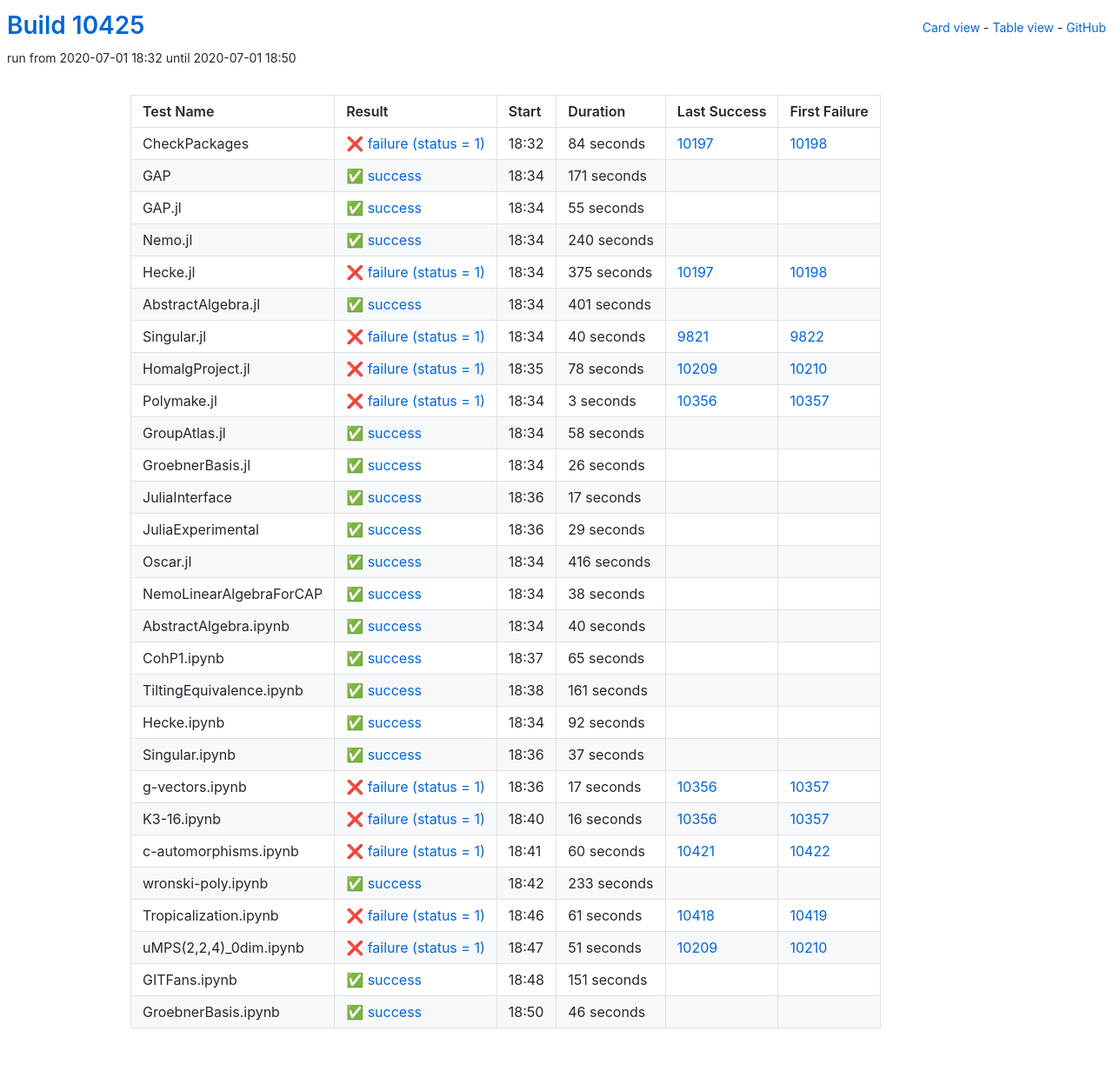
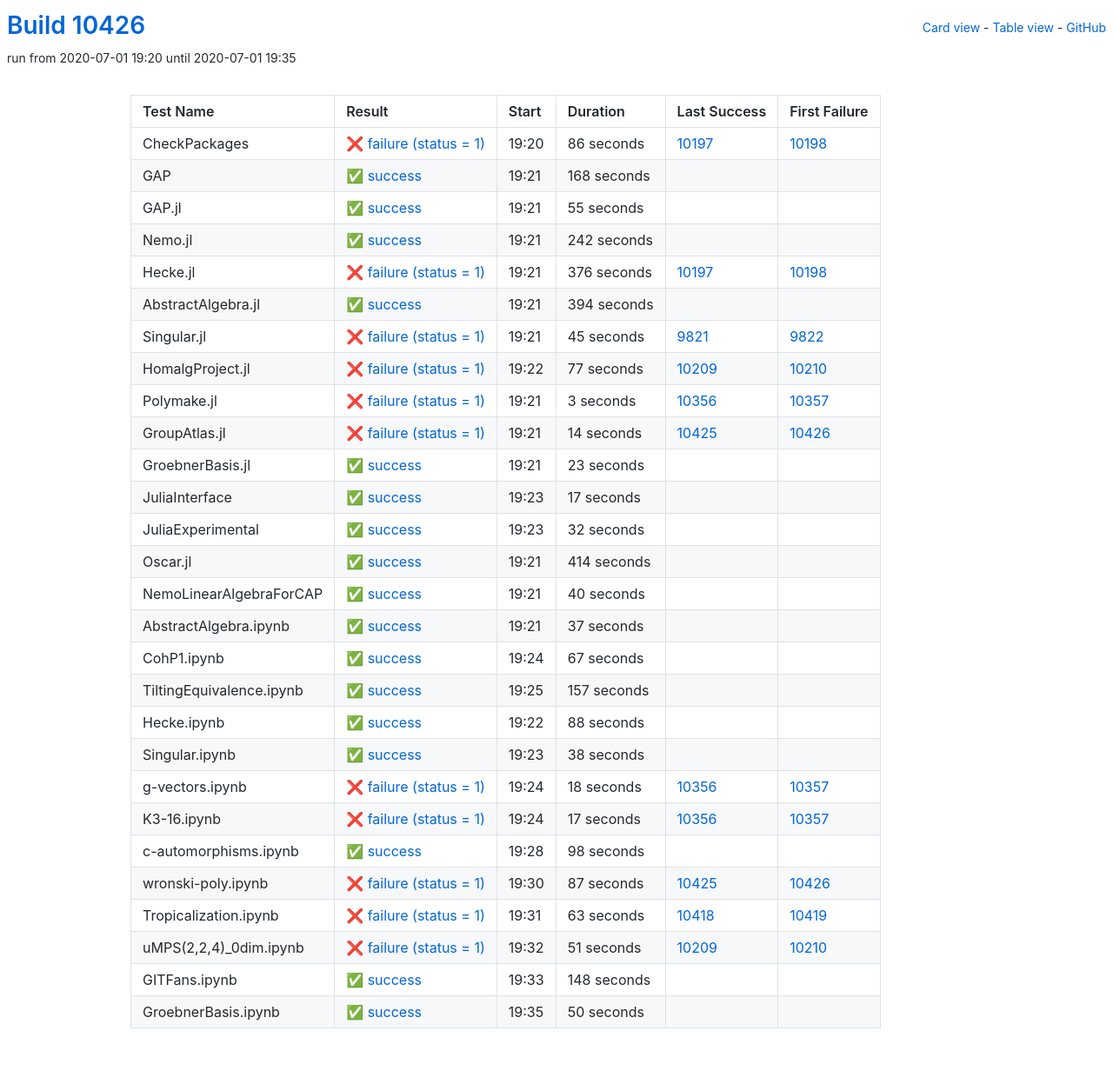
Before and after one commit to oscar-system/oscar-ci-status, a Jekyll site: the page built from table.html, in a window 1280 px wide. Shown: the whole page at 87% size. Built offline with Jekyll 4.4.1, drawn with Linux system fonts in a browser that asks for light colours.

Commit message:
Build #10426

```diff
--- a/_data/ci.yml
+++ b/_data/ci.yml
@@ -1,6 +1,6 @@
 ---
-build: 10425
-build_url: https://oscarci.mathematik.uni-kl.de/job/oscar/10425/
+build: 10426
+build_url: https://oscarci.mathematik.uni-kl.de/job/oscar/10426/
 job: oscar
 organization: oscar-system
 repo: oscar-ci-status
@@ -8,32 +8,32 @@
 tests:
 - name: CheckPackages
   id: checkpackages
-  log: https://oscarci.mathematik.uni-kl.de/job/oscar/10425/artifact/logs/build-10425/CheckPackages.log
-  start: 2020-07-01 18:32
+  log: https://oscarci.mathematik.uni-kl.de/job/oscar/10426/artifact/logs/build-10426/CheckPackages.log
+  start: 2020-07-01 19:20
   success: false
   exitcode: 1
   status: failure
-  duration: 84
+  duration: 86
   last_success: 10197
   last_success_url: https://oscarci.mathematik.uni-kl.de/job/oscar/10197/
   first_failure: 10198
   first_failure_url: https://oscarci.mathematik.uni-kl.de/job/oscar/10198/
 - name: GAP
   id: gap
-  log: https://oscarci.mathematik.uni-kl.de/job/oscar/10425/artifact/logs/build-10425/GAP.log
-  start: 2020-07-01 18:34
+  log: https://oscarci.mathematik.uni-kl.de/job/oscar/10426/artifact/logs/build-10426/GAP.log
+  start: 2020-07-01 19:21
   success: true
   exitcode: 0
   status: success
-  duration: 171
+  duration: 168
   last_success: false
   last_success_url:
   first_failure: false
   first_failure_url:
 - name: GAP.jl
   id: gap-jl
-  log: https://oscarci.mathematik.uni-kl.de/job/oscar/10425/artifact/logs/build-10425/GAP.jl.log
-  start: 2020-07-01 18:34
+  log: https://oscarci.mathematik.uni-kl.de/job/oscar/10426/artifact/logs/build-10426/GAP.jl.log
+  start: 2020-07-01 19:21
   success: true
   exitcode: 0
   status: success
@@ -44,68 +44,68 @@
   first_failure_url:
 - name: Nemo.jl
   id: nemo-jl
-  log: https://oscarci.mathematik.uni-kl.de/job/oscar/10425/artifact/logs/build-10425/Nemo.jl.log
-  start: 2020-07-01 18:34
+  log: https://oscarci.mathematik.uni-kl.de/job/oscar/10426/artifact/logs/build-10426/Nemo.jl.log
+  start: 2020-07-01 19:21
   success: true
   exitcode: 0
   status: success
-  duration: 240
+  duration: 242
   last_success: false
   last_success_url:
   first_failure: false
   first_failure_url:
 - name: Hecke.jl
   id: hecke-jl
-  log: https://oscarci.mathematik.uni-kl.de/job/oscar/10425/artifact/logs/build-10425/Hecke.jl.log
-  start: 2020-07-01 18:34
+  log: https://oscarci.mathematik.uni-kl.de/job/oscar/10426/artifact/logs/build-10426/Hecke.jl.log
+  start: 2020-07-01 19:21
   success: false
   exitcode: 1
   status: failure
-  duration: 375
+  duration: 376
   last_success: 10197
   last_success_url: https://oscarci.mathematik.uni-kl.de/job/oscar/10197/
   first_failure: 10198
   first_failure_url: https://oscarci.mathematik.uni-kl.de/job/oscar/10198/
 - name: AbstractAlgebra.jl
   id: abstractalgebra-jl
-  log: https://oscarci.mathematik.uni-kl.de/job/oscar/10425/artifact/logs/build-10425/AbstractAlgebra.jl.log
-  start: 2020-07-01 18:34
+  log: https://oscarci.mathematik.uni-kl.de/job/oscar/10426/artifact/logs/build-10426/AbstractAlgebra.jl.log
+  start: 2020-07-01 19:21
   success: true
   exitcode: 0
   status: success
-  duration: 401
+  duration: 394
   last_success: false
   last_success_url:
   first_failure: false
   first_failure_url:
 - name: Singular.jl
   id: singular-jl
-  log: https://oscarci.mathematik.uni-kl.de/job/oscar/10425/artifact/logs/build-10425/Singular.jl.log
-  start: 2020-07-01 18:34
+  log: https://oscarci.mathematik.uni-kl.de/job/oscar/10426/artifact/logs/build-10426/Singular.jl.log
+  start: 2020-07-01 19:21
   success: false
   exitcode: 1
   status: failure
-  duration: 40
+  duration: 45
   last_success: 9821
   last_success_url: https://oscarci.mathematik.uni-kl.de/job/oscar/9821/
   first_failure: 9822
   first_failure_url: https://oscarci.mathematik.uni-kl.de/job/oscar/9822/
 - name: HomalgProject.jl
   id: homalgproject-jl
-  log: https://oscarci.mathematik.uni-kl.de/job/oscar/10425/artifact/logs/build-10425/HomalgProject.jl.log
-  start: 2020-07-01 18:35
+  log: https://oscarci.mathematik.uni-kl.de/job/oscar/10426/artifact/logs/build-10426/HomalgProject.jl.log
+  start: 2020-07-01 19:22
   success: false
   exitcode: 1
   status: failure
-  duration: 78
+  duration: 77
   last_success: 10209
   last_success_url: https://oscarci.mathematik.uni-kl.de/job/oscar/10209/
   first_failure: 10210
   first_failure_url: https://oscarci.mathematik.uni-kl.de/job/oscar/10210/
 - name: Polymake.jl
   id: polymake-jl
-  log: https://oscarci.mathematik.uni-kl.de/job/oscar/10425/artifact/logs/build-10425/Polymake.jl.log
-  start: 2020-07-01 18:34
+  log: https://oscarci.mathematik.uni-kl.de/job/oscar/10426/artifact/logs/build-10426/Polymake.jl.log
+  start: 2020-07-01 19:21
   success: false
   exitcode: 1
   status: failure
@@ -116,32 +116,32 @@
   first_failure_url: https://oscarci.mathematik.uni-kl.de/job/oscar/10357/
 - name: GroupAtlas.jl
   id: groupatlas-jl
-  log: https://oscarci.mathematik.uni-kl.de/job/oscar/10425/artifact/logs/build-10425/GroupAtlas.jl.log
-  start: 2020-07-01 18:34
+  log: https://oscarci.mathematik.uni-kl.de/job/oscar/10426/artifact/logs/build-10426/GroupAtlas.jl.log
+  start: 2020-07-01 19:21
+  success: false
+  exitcode: 1
+  status: failure
+  duration: 14
+  last_success: 10425
+  last_success_url: https://oscarci.mathematik.uni-kl.de/job/oscar/10425/
+  first_failure: 10426
+  first_failure_url: https://oscarci.mathematik.uni-kl.de/job/oscar/10426/
+- name: GroebnerBasis.jl
+  id: groebnerbasis-jl
+  log: https://oscarci.mathematik.uni-kl.de/job/oscar/10426/artifact/logs/build-10426/GroebnerBasis.jl.log
+  start: 2020-07-01 19:21
   success: true
   exitcode: 0
   status: success
-  duration: 58
-  last_success: false
-  last_success_url:
-  first_failure: false
-  first_failure_url:
-- name: GroebnerBasis.jl
-  id: groebnerbasis-jl
-  log: https://oscarci.mathematik.uni-kl.de/job/oscar/10425/artifact/logs/build-10425/GroebnerBasis.jl.log
-  start: 2020-07-01 18:34
-  success: true
-  exitcode: 0
-  status: success
-  duration: 26
+  duration: 23
   last_success: false
   last_success_url:
   first_failure: false
   first_failure_url:
 - name: JuliaInterface
   id: juliainterface
-  log: https://oscarci.mathematik.uni-kl.de/job/oscar/10425/artifact/logs/build-10425/JuliaInterface.log
-  start: 2020-07-01 18:36
+  log: https://oscarci.mathematik.uni-kl.de/job/oscar/10426/artifact/logs/build-10426/JuliaInterface.log
+  start: 2020-07-01 19:23
   success: true
   exitcode: 0
   status: success
@@ -152,32 +152,92 @@
   first_failure_url:
 - name: JuliaExperimental
   id: juliaexperimental
-  log: https://oscarci.mathematik.uni-kl.de/job/oscar/10425/artifact/logs/build-10425/JuliaExperimental.log
-  start: 2020-07-01 18:36
+  log: https://oscarci.mathematik.uni-kl.de/job/oscar/10426/artifact/logs/build-10426/JuliaExperimental.log
+  start: 2020-07-01 19:23
   success: true
   exitcode: 0
   status: success
-  duration: 29
+  duration: 32
   last_success: false
   last_success_url:
   first_failure: false
   first_failure_url:
 - name: Oscar.jl
   id: oscar-jl
-  log: https://oscarci.mathematik.uni-kl.de/job/oscar/10425/artifact/logs/build-10425/Oscar.jl.log
-  start: 2020-07-01 18:34
+  log: https://oscarci.mathematik.uni-kl.de/job/oscar/10426/artifact/logs/build-10426/Oscar.jl.log
+  start: 2020-07-01 19:21
   success: true
   exitcode: 0
   status: success
-  duration: 416
+  duration: 414
   last_success: false
   last_success_url:
   first_failure: false
   first_failure_url:
 - name: NemoLinearAlgebraForCAP
   id: nemolinearalgebraforcap
-  log: https://oscarci.mathematik.uni-kl.de/job/oscar/10425/artifact/logs/build-10425/NemoLinearAlgebraForCAP.log
-  start: 2020-07-01 18:34
+  log: https://oscarci.mathematik.uni-kl.de/job/oscar/10426/artifact/logs/build-10426/NemoLinearAlgebraForCAP.log
+  start: 2020-07-01 19:21
+  success: true
+  exitcode: 0
+  status: success
+  duration: 40
+  last_success: false
+  last_success_url:
+  first_failure: false
+  first_failure_url:
+- name: AbstractAlgebra.ipynb
+  id: abstractalgebra-ipynb
+  log: https://oscarci.mathematik.uni-kl.de/job/oscar/10426/artifact/logs/build-10426/AbstractAlgebra.ipynb.log
+  start: 2020-07-01 19:21
+  success: true
+  exitcode: 0
+  status: success
+  duration: 37
+  last_success: false
+  last_success_url:
+  first_failure: false
+  first_failure_url:
+- name: CohP1.ipynb
+  id: cohp1-ipynb
+  log: https://oscarci.mathematik.uni-kl.de/job/oscar/10426/artifact/logs/build-10426/CohP1.ipynb.log
+  start: 2020-07-01 19:24
+  success: true
+  exitcode: 0
+  status: success
+  duration: 67
+  last_success: false
+  last_success_url:
+  first_failure: false
+  first_failure_url:
+- name: TiltingEquivalence.ipynb
+  id: tiltingequivalence-ipynb
+  log: https://oscarci.mathematik.uni-kl.de/job/oscar/10426/artifact/logs/build-10426/TiltingEquivalence.ipynb.log
+  start: 2020-07-01 19:25
+  success: true
+  exitcode: 0
+  status: success
+  duration: 157
+  last_success: false
+  last_success_url:
+  first_failure: false
+  first_failure_url:
+- name: Hecke.ipynb
+  id: hecke-ipynb
+  log: https://oscarci.mathematik.uni-kl.de/job/oscar/10426/artifact/logs/build-10426/Hecke.ipynb.log
+  start: 2020-07-01 19:22
+  success: true
+  exitcode: 0
+  status: success
+  duration: 88
+  last_success: false
+  last_success_url:
+  first_failure: false
+  first_failure_url:
+- name: Singular.ipynb
+  id: singular-ipynb
+  log: https://oscarci.mathematik.uni-kl.de/job/oscar/10426/artifact/logs/build-10426/Singular.ipynb.log
+  start: 2020-07-01 19:23
   success: true
   exitcode: 0
   status: success
@@ -186,70 +246,22 @@
   last_success_url:
   first_failure: false
   first_failure_url:
-- name: AbstractAlgebra.ipynb
-  id: abstractalgebra-ipynb
-  log: https://oscarci.mathematik.uni-kl.de/job/oscar/10425/artifact/logs/build-10425/AbstractAlgebra.ipynb.log
-  start: 2020-07-01 18:34
-  success: true
-  exitcode: 0
-  status: success
-  duration: 40
-  last_success: false
-  last_success_url:
-  first_failure: false
-  first_failure_url:
-- name: CohP1.ipynb
-  id: cohp1-ipynb
-  log: https://oscarci.mathematik.uni-kl.de/job/oscar/10425/artifact/logs/build-10425/CohP1.ipynb.log
-  start: 2020-07-01 18:37
-  success: true
-  exitcode: 0
-  status: success
-  duration: 65
-  last_success: false
-  last_success_url:
-  first_failure: false
-  first_failure_url:
-- name: TiltingEquivalence.ipynb
-  id: tiltingequivalence-ipynb
-  log: https://oscarci.mathematik.uni-kl.de/job/oscar/10425/artifact/logs/build-10425/TiltingEquivalence.ipynb.log
-  start: 2020-07-01 18:38
-  success: true
-  exitcode: 0
-  status: success
-  duration: 161
-  last_success: false
-  last_success_url:
-  first_failure: false
-  first_failure_url:
-- name: Hecke.ipynb
-  id: hecke-ipynb
-  log: https://oscarci.mathematik.uni-kl.de/job/oscar/10425/artifact/logs/build-10425/Hecke.ipynb.log
-  start: 2020-07-01 18:34
-  success: true
-  exitcode: 0
-  status: success
-  duration: 92
-  last_success: false
-  last_success_url:
-  first_failure: false
-  first_failure_url:
-- name: Singular.ipynb
-  id: singular-ipynb
-  log: https://oscarci.mathematik.uni-kl.de/job/oscar/10425/artifact/logs/build-10425/Singular.ipynb.log
-  start: 2020-07-01 18:36
-  success: true
-  exitcode: 0
-  status: success
-  duration: 37
-  last_success: false
-  last_success_url:
-  first_failure: false
-  first_failure_url:
 - name: g-vectors.ipynb
   id: g-vectors-ipynb
-  log: https://oscarci.mathematik.uni-kl.de/job/oscar/10425/artifact/logs/build-10425/g-vectors.ipynb.log
-  start: 2020-07-01 18:36
+  log: https://oscarci.mathematik.uni-kl.de/job/oscar/10426/artifact/logs/build-10426/g-vectors.ipynb.log
+  start: 2020-07-01 19:24
+  success: false
+  exitcode: 1
+  status: failure
+  duration: 18
+  last_success: 10356
+  last_success_url: https://oscarci.mathematik.uni-kl.de/job/oscar/10356/
+  first_failure: 10357
+  first_failure_url: https://oscarci.mathematik.uni-kl.de/job/oscar/10357/
+- name: K3-16.ipynb
+  id: k3-16-ipynb
+  log: https://oscarci.mathematik.uni-kl.de/job/oscar/10426/artifact/logs/build-10426/K3-16.ipynb.log
+  start: 2020-07-01 19:24
   success: false
   exitcode: 1
   status: failure
@@ -258,58 +270,46 @@
   last_success_url: https://oscarci.mathematik.uni-kl.de/job/oscar/10356/
   first_failure: 10357
   first_failure_url: https://oscarci.mathematik.uni-kl.de/job/oscar/10357/
-- name: K3-16.ipynb
-  id: k3-16-ipynb
-  log: https://oscarci.mathematik.uni-kl.de/job/oscar/10425/artifact/logs/build-10425/K3-16.ipynb.log
-  start: 2020-07-01 18:40
-  success: false
-  exitcode: 1
-  status: failure
-  duration: 16
-  last_success: 10356
-  last_success_url: https://oscarci.mathematik.uni-kl.de/job/oscar/10356/
-  first_failure: 10357
-  first_failure_url: https://oscarci.mathematik.uni-kl.de/job/oscar/10357/
 - name: c-automorphisms.ipynb
   id: c-automorphisms-ipynb
-  log: https://oscarci.mathematik.uni-kl.de/job/oscar/10425/artifact/logs/build-10425/c-automorphisms.ipynb.log
-  start: 2020-07-01 18:41
-  success: false
-  exitcode: 1
-  status: failure
-  duration: 60
-  last_success: 10421
-  last_success_url: https://oscarci.mathematik.uni-kl.de/job/oscar/10421/
-  first_failure: 10422
-  first_failure_url: https://oscarci.mathematik.uni-kl.de/job/oscar/10422/
-- name: wronski-poly.ipynb
-  id: wronski-poly-ipynb
-  log: https://oscarci.mathematik.uni-kl.de/job/oscar/10425/artifact/logs/build-10425/wronski-poly.ipynb.log
-  start: 2020-07-01 18:42
+  log: https://oscarci.mathematik.uni-kl.de/job/oscar/10426/artifact/logs/build-10426/c-automorphisms.ipynb.log
+  start: 2020-07-01 19:28
   success: true
   exitcode: 0
   status: success
-  duration: 233
+  duration: 98
   last_success: false
   last_success_url:
   first_failure: false
   first_failure_url:
-- name: Tropicalization.ipynb
-  id: tropicalization-ipynb
-  log: https://oscarci.mathematik.uni-kl.de/job/oscar/10425/artifact/logs/build-10425/Tropicalization.ipynb.log
-  start: 2020-07-01 18:46
+- name: wronski-poly.ipynb
+  id: wronski-poly-ipynb
+  log: https://oscarci.mathematik.uni-kl.de/job/oscar/10426/artifact/logs/build-10426/wronski-poly.ipynb.log
+  start: 2020-07-01 19:30
   success: false
   exitcode: 1
   status: failure
-  duration: 61
+  duration: 87
+  last_success: 10425
+  last_success_url: https://oscarci.mathematik.uni-kl.de/job/oscar/10425/
+  first_failure: 10426
+  first_failure_url: https://oscarci.mathematik.uni-kl.de/job/oscar/10426/
+- name: Tropicalization.ipynb
+  id: tropicalization-ipynb
+  log: https://oscarci.mathematik.uni-kl.de/job/oscar/10426/artifact/logs/build-10426/Tropicalization.ipynb.log
+  start: 2020-07-01 19:31
+  success: false
+  exitcode: 1
+  status: failure
+  duration: 63
   last_success: 10418
   last_success_url: https://oscarci.mathematik.uni-kl.de/job/oscar/10418/
   first_failure: 10419
   first_failure_url: https://oscarci.mathematik.uni-kl.de/job/oscar/10419/
 - name: uMPS(2,2,4)_0dim.ipynb
   id: umps-2-2-4-0dim-ipynb
-  log: https://oscarci.mathematik.uni-kl.de/job/oscar/10425/artifact/logs/build-10425/uMPS-2-2-4-_0dim.ipynb.log
-  start: 2020-07-01 18:47
+  log: https://oscarci.mathematik.uni-kl.de/job/oscar/10426/artifact/logs/build-10426/uMPS-2-2-4-_0dim.ipynb.log
+  start: 2020-07-01 19:32
   success: false
   exitcode: 1
   status: failure
@@ -320,24 +320,24 @@
   first_failure_url: https://oscarci.mathematik.uni-kl.de/job/oscar/10210/
 - name: GITFans.ipynb
   id: gitfans-ipynb
-  log: https://oscarci.mathematik.uni-kl.de/job/oscar/10425/artifact/logs/build-10425/GITFans.ipynb.log
-  start: 2020-07-01 18:48
+  log: https://oscarci.mathematik.uni-kl.de/job/oscar/10426/artifact/logs/build-10426/GITFans.ipynb.log
+  start: 2020-07-01 19:33
   success: true
   exitcode: 0
   status: success
-  duration: 151
+  duration: 148
   last_success: false
   last_success_url:
   first_failure: false
   first_failure_url:
 - name: GroebnerBasis.ipynb
   id: groebnerbasis-ipynb
-  log: https://oscarci.mathematik.uni-kl.de/job/oscar/10425/artifact/logs/build-10425/GroebnerBasis.ipynb.log
-  start: 2020-07-01 18:50
+  log: https://oscarci.mathematik.uni-kl.de/job/oscar/10426/artifact/logs/build-10426/GroebnerBasis.ipynb.log
+  start: 2020-07-01 19:35
   success: true
   exitcode: 0
   status: success
-  duration: 46
+  duration: 50
   last_success: false
   last_success_url:
   first_failure: false
```
Also changed, not shown: README.md.
